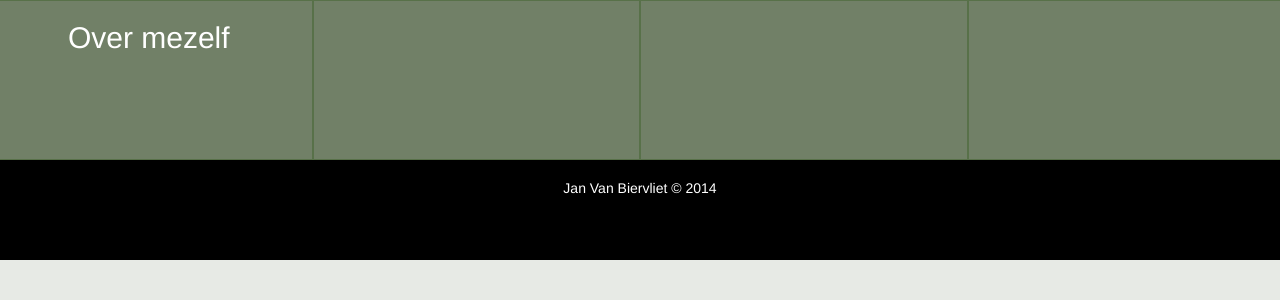
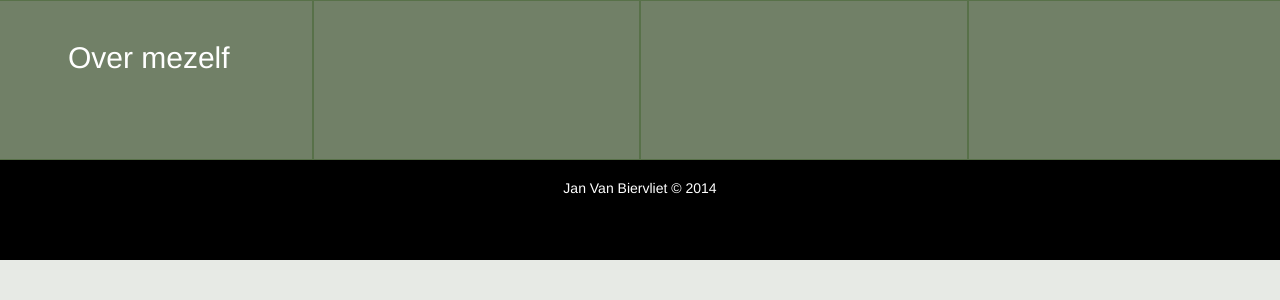
Before and after one commit to beerfleet/portfolio, a PHP site: template src/PF/Portfolio/html/homepage.html.twig in a window 1280 px wide. Shown: the part 172-472 px from the top of the page. Run offline with PHP 8.4, Linux system fonts and the light colour scheme; the template is opened without the code that fills it, so the values that code supplies are empty; some libraries are stand-ins or nearby versions.

Commit message:
applied css to over mezelf text

```diff
--- a/css/stijl.css
+++ b/css/stijl.css
@@ -108,8 +108,8 @@ background-image: linear-gradient(to bottom, #26542E 51%, #041201 96%);
   border: 1px #587149 solid;
   height: 160px;
 }
-.over-mezelf .titlebar h2 {
-  padding-top: 20px;
+.over-mezelf h2 {
+  padding-top: 40px;
 }
 
 
```
